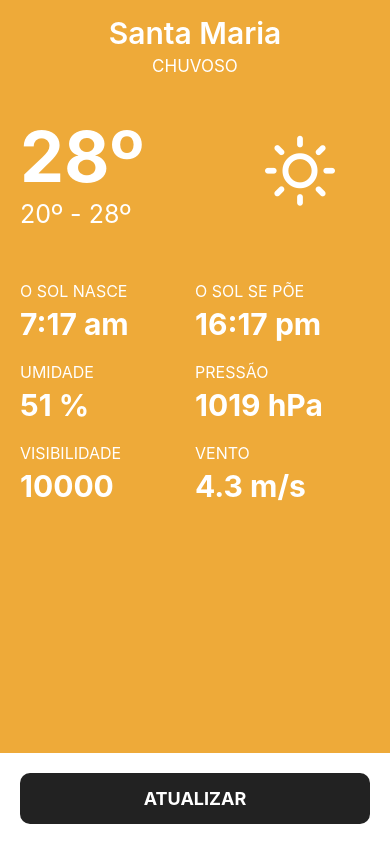
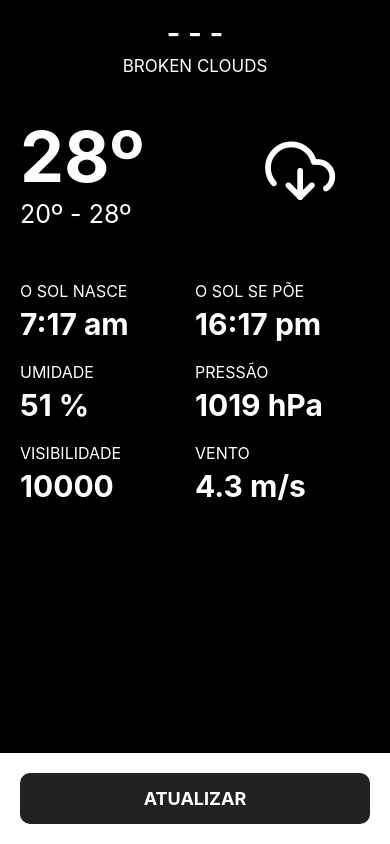
Before and after one commit to PedroRorato/climalocal-react-native, a React Native app: screen / in a window 390 px wide. Built offline with nearby package versions, Linux system fonts and the light colour scheme.

Commit message:
Location

```diff
--- a/src/components/ButtonContainer.js
+++ b/src/components/ButtonContainer.js
@@ -1,10 +1,10 @@
 import React from 'react';
 import { StyleSheet, Text, TouchableOpacity, View } from 'react-native';
 
-const ButtonContainer = ({onClick}) => {
+const ButtonContainer = ({onPress}) => {
     return (
         <View style={styles.container}>
-            <TouchableOpacity style={styles.button} onPress={onClick}>
+            <TouchableOpacity style={styles.button} onPress={onPress}>
                 <Text style={styles.text}>ATUALIZAR</Text>
             </TouchableOpacity>
         </View>
--- a/src/components/LocationPicker.js
+++ /dev/null
@@ -1,59 +0,0 @@
-import React, { useState } from 'react';
-import { Alert, Button, StyleSheet, Text, View } from 'react-native';
-
-import * as Location from 'expo-location';
-import * as Permissions from 'expo-location';
-
-const LocationPicker = () => {
-    const [pickedLocation, setPickedLocation] = useState()
-
-    const verifyPermissions = async () => {
-        const result = await Permissions.requestPermissionsAsync(Permissions.Location);
-        if (result.status !== 'granted') {
-            Alert.alert(
-                'Insufficient permissions!',
-                'You need to grant location permissions to use this app.',
-                [{ text: 'Okay' }]
-            );
-            return false;
-        }
-        return true;
-    };
-
-    const getLocationHandler = async () => {
-        const hasPermission = await verifyPermissions();
-        if(!hasPermission) {
-            return;
-        }
-
-        try {
-            const location = await Location.getCurrentPositionAsync({timeout: 5000});
-            console.log(location);
-            setPickedLocation({
-                lat: location.coords.latitude,
-                lng: location.coords.longitude,
-            });
-        } catch (err) {
-            Alert.alert(
-                'Could not fetch location!',
-                'Please try again later',
-                [{ text: 'Okay' }]
-            );
-        }
-
-    };
-
-    return (
-        <View style={styles.container}>
-            <Text>No location choosen yet</Text>
-            <Button title="Get Location" onPress={getLocationHandler} color='blue' />
-        </View>
-    )
-}
-
-export default LocationPicker;
-
-const styles = StyleSheet.create({
-    container: {
-    }
-});
--- a/src/screens/InitialScreen.js
+++ b/src/screens/InitialScreen.js
@@ -1,37 +1,65 @@
 import React, { useState } from 'react';
-import { ScrollView, StyleSheet, Text, View } from 'react-native';
-
-import { Feather, Ionicons } from '@expo/vector-icons';
+import { Alert, ScrollView, StyleSheet, Text, View } from 'react-native';
 
 import * as Location from 'expo-location';
 import * as Permissions from 'expo-location';
 
+import { Feather } from '@expo/vector-icons';
+
 import api from '../services/api';
 
-import LocationPicker from '../components/LocationPicker';
 import ButtonContainer from '../components/ButtonContainer';
 import InfoRow from '../components/InfoRow';
 import InfoBlock from '../components/InfoBlock';
 
-// lat: '-29.690557738733677',
-// lon: '-53.8148801644215',
-// appid: 'fd76d38854859b84b47b4a5e29b0170f',
-
 const weather = {
-    Clear: {color: '#eeaa39', icon: 'sun'}, // Céu Limpo
-    Clouds: {color: '#a6b4c5', icon: 'cloud'}, // Nublado
-    Drizzle: {color: '#7795e8', icon: 'cloud-drizzle'}, // Garoa
-    Rain: {color: '#516296', icon: 'cloud-rain'}, //Chuva
-    Snow: {color: '#bcccff', icon: 'cloud-snow'}, // Neve
-    Thunderstorm: {color: '#272f48', icon: 'cloud-lightning'}, // Tempestade
-    Other: {color: '#fff', icon: 'wind'},
+    clear: {color: '#eeaa39', icon: 'sun'}, // Céu Limpo
+    clouds: {color: '#a6b4c5', icon: 'cloud'}, // Nublado
+    drizzle: {color: '#7795e8', icon: 'cloud-drizzle'}, // Garoa
+    rain: {color: '#516296', icon: 'cloud-rain'}, //Chuva
+    snow: {color: '#bcccff', icon: 'cloud-snow'}, // Neve
+    thunderstorm: {color: '#272f48', icon: 'cloud-lightning'}, // Tempestade
+    other: {color: '#a6b4c5', icon: 'wind'},
+    default: {color: '#000', icon: 'download-cloud'},
 }
 
-const currentWeather = 'Clear';
+const defaultWeather = {
+    weather: [
+        {
+            "id": 803,
+            "main": "Clouds",
+            "description": "broken clouds",
+            "icon": "04d"
+        }
+    ],
+    main: {
+        "temp": 28.25,
+        "feels_like": 27.92,
+        "temp_min": 28.25,
+        "temp_max": 28.25,
+        "pressure": 1016,
+        "humidity": 42,
+        "sea_level": 1016,
+        "grnd_level": 1000
+    },
+    visibility: 10000,
+    wind: {
+        "speed": 2.32,
+    },
+    sys: {
+        "country": "BR",
+        "sunrise": 1602924876,
+        "sunset": 1602971163
+    },
+    name: "- - -",
+}
 
 const InitialScreen = () => {
 
-    const [pickedLocation, setPickedLocation] = useState()
+    const [pickedLocation, setPickedLocation] = useState();
+    const [currentStyle, setCurrentStyle] = useState('default');
+    const [currentWeather, setCurrentWeather] = useState(defaultWeather);
+
 
     const verifyPermissions = async () => {
         const result = await Permissions.requestPermissionsAsync(Permissions.Location);
@@ -46,6 +74,12 @@ const InitialScreen = () => {
         return true;
     };
 
+    const getApiInfo = async (lat, lon) => {
+        return await api.get(
+            `/weather?lat=${lat}&lon=${lon}&lang=pt_br&appid=fd76d38854859b84b47b4a5e29b0170f`
+        );
+    }
+
     const getLocationHandler = async () => {
         const hasPermission = await verifyPermissions();
         if(!hasPermission) {
@@ -53,13 +87,21 @@ const InitialScreen = () => {
         }
 
         try {
-            const location = await Location.getCurrentPositionAsync({timeout: 5000});
-            console.log(location);
+            const location = await Location.getCurrentPositionAsync({timeout: 7000});
             setPickedLocation({
                 lat: location.coords.latitude,
                 lng: location.coords.longitude,
             });
+
+            const response = await getApiInfo(
+                location.coords.latitude,
+                location.coords.longitude
+            );
+
+            console.log('####### Name: ', response.data.base);
+            setCurrentWeather(response.data);
         } catch (err) {
+            console.log('####################deu ruim')
             Alert.alert(
                 'Could not fetch location!',
                 'Please try again later',
@@ -71,9 +113,9 @@ const InitialScreen = () => {
 
     return (
         <>
-            <ScrollView style={styles.container}>
-                <Text style={styles.cityText}>Santa Maria</Text>
-                <Text style={styles.descriptionText}>Chuvoso</Text>
+            <ScrollView style={{...styles.container, backgroundColor: weather[currentStyle].color}}>
+                <Text style={styles.cityText}>{currentWeather.name}</Text>
+                <Text style={styles.descriptionText}>{currentWeather.weather[0].description}</Text>
                 <View style={styles.mainBlock}>
                     <View style={styles.tempContainer}>
 
@@ -82,7 +124,7 @@ const InitialScreen = () => {
                     </View>
 
                     <View style={styles.iconContainer}>
-                        <Feather name={weather[currentWeather].icon} size={70} color="white" />
+                        <Feather name={weather[currentStyle].icon} size={70} color="white" />
 
                     </View>
                 </View>
@@ -104,7 +146,7 @@ const InitialScreen = () => {
 
             </ScrollView>
 
-            <ButtonContainer />
+            <ButtonContainer onPress={getLocationHandler} />
         </>
     );
 };
@@ -114,7 +156,6 @@ const InitialScreen = () => {
     const styles = StyleSheet.create({
         container: {
             flex: 1,
-            backgroundColor: weather[currentWeather].color,
             paddingHorizontal: 20,
             paddingTop: 15,
         },
```
